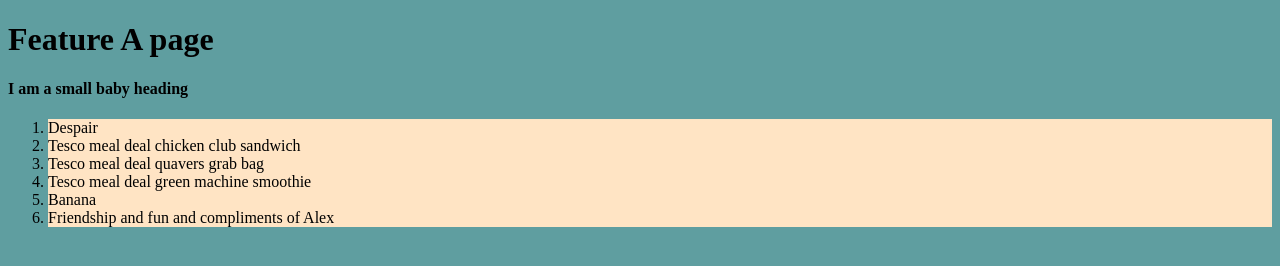
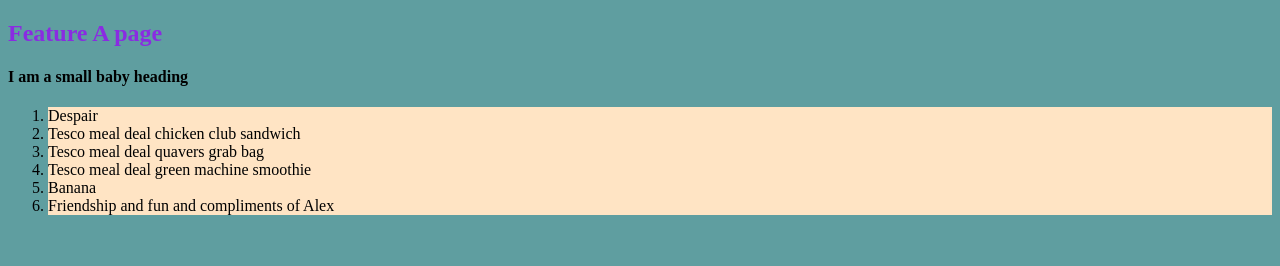
Before and after one commit to CharlesGeorgeWatson/repository_1, a plain HTML site: page fileA.html in a window 1280 px wide. Drawn offline with Linux system fonts and the light colour scheme.

Commit message:
added styling of h2 and changed title text on fileA to h2

```diff
--- a/fileA.html
+++ b/fileA.html
@@ -7,7 +7,7 @@
     <link rel="stylesheet" href="styles.css"/>
 </head>
 <body>
-    <h1>Feature A page</h1>
+    <h2>Feature A page</h2>
     <h4>I am a small baby heading</h4>
     <ol>
         <li>Despair</li>
--- a/styles.css
+++ b/styles.css
@@ -4,3 +4,7 @@ body {
 li{
     background-color:bisque;
 }
+h2 {
+
+    color :blueviolet;
+}
```
